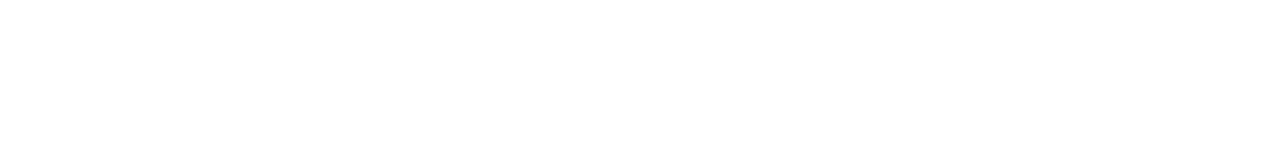
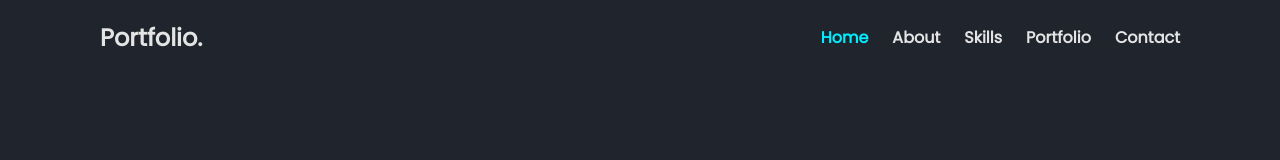
Before and after one commit to lipex360x/portsass, a website built with Vite: page index.html in a window 1280 px wide. Built offline with nearby package versions, Linux system fonts and the light colour scheme.

Commit message:
header added

```diff
--- a/index.html
+++ b/index.html
@@ -7,8 +7,19 @@
     <title>Personal Portfolio</title>
   </head>
   <body>
+
     <header>
-      <nav></nav>
+      <div class="container">
+        <a href="#">Portfolio.</a>
+
+        <nav>
+          <a href="#" class="active">Home</a>
+          <a href="#">About</a>
+          <a href="#">Skills</a>
+          <a href="#">Portfolio</a>
+          <a href="#">Contact</a>
+        </nav>
+      </div>
     </header>
 
     <main>
--- a/src/styles/base/reset.scss
+++ b/src/styles/base/reset.scss
@@ -34,9 +34,10 @@ textarea {
 
 body {
   font-size: 1.6rem;
+  background: $darkblue;
 }
 
-.wrapper {
+.container {
   margin: auto;
   width: 100%;
   max-width: 110rem;
--- a/src/styles/base/variables.scss
+++ b/src/styles/base/variables.scss
@@ -1,2 +1,5 @@
 $white: #e4e4e4;
 $black: #020410;
+
+$lightblue: #0ef;
+$darkblue: #1f242d;
--- /dev/null
+++ b/src/styles/components/header.scss
@@ -0,0 +1,37 @@
+header {
+  position: fixed;
+  width: 100%;
+  padding: 20px 0;
+  background: transparent;
+  z-index: 100;
+
+  .container {
+    display: flex;
+    align-items: center;
+    justify-content: space-between;
+
+    > a {
+      color: $white;
+      font-size: 2.4rem;
+      font-weight: bold;
+      cursor: default;
+    }
+
+    nav {
+      display: flex;
+      align-items: center;
+      gap: 24px;
+
+      a {
+        color: $white;
+        font-weight: bold;
+        transition: color 0.3s;
+
+        &:hover,
+        &.active {
+          color: $lightblue
+        }
+      }
+    }
+  }
+}
--- /dev/null
+++ b/src/styles/components/index.scss
@@ -0,0 +1 @@
+@import 'header';
--- a/src/styles/index.scss
+++ b/src/styles/index.scss
@@ -1,2 +1,3 @@
 @import "@fontsource/poppins/index.css";
 @import "base/index";
+@import "components/index";
```
